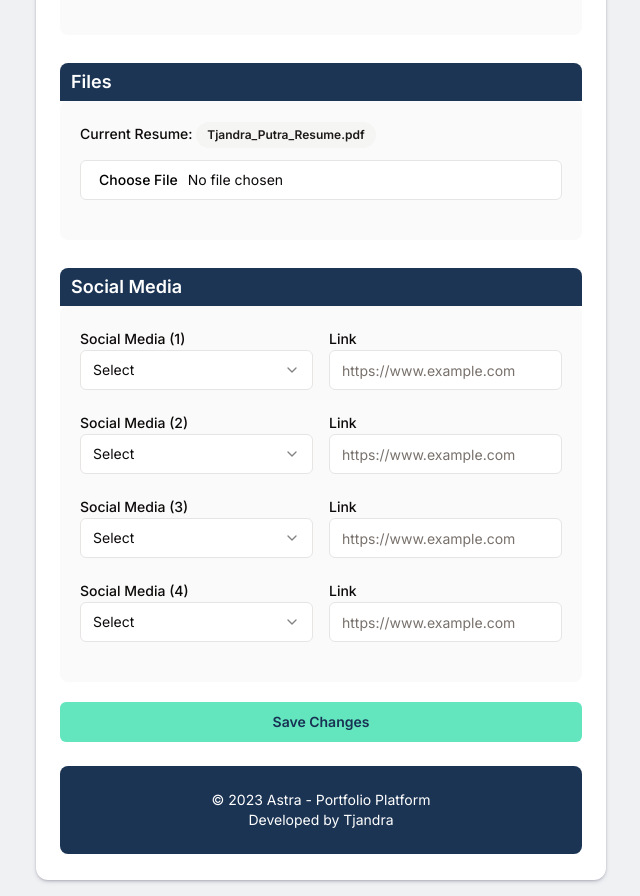
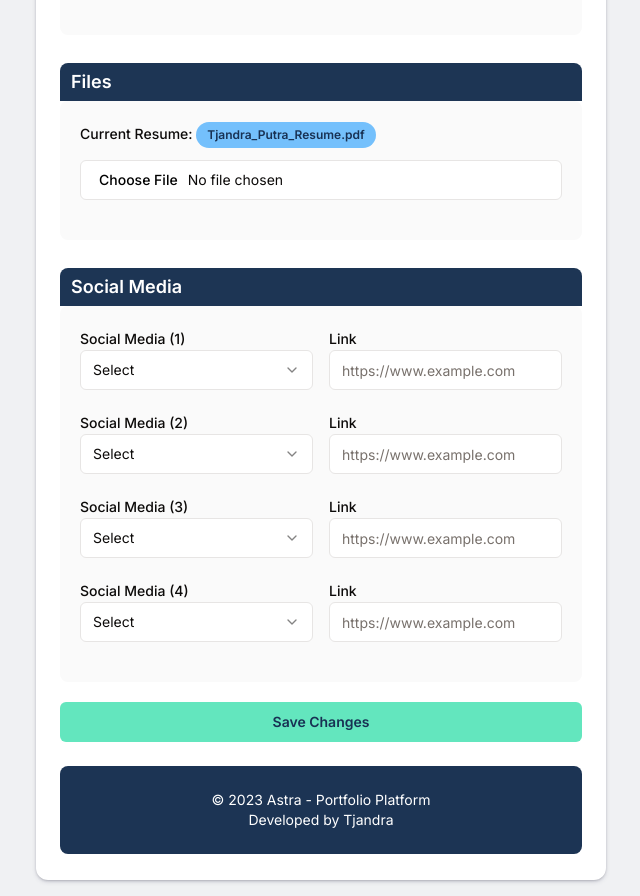
Before and after one commit to Tjandra-Putra/astra-portfolio-app, a Next.js app: page /manage/profile in a window 1280 px wide. Shown: the part 920-1816 px from the top of the page, without its empty margins (319-959 px from the left). Built offline with nearby package versions, Linux system fonts and the light colour scheme; no server answers.

Commit message:
Update page.tsx

```diff
--- a/app/(management)/(routes)/manage/profile/page.tsx
+++ b/app/(management)/(routes)/manage/profile/page.tsx
@@ -108,7 +108,7 @@ const EditProfilePage = () => {
           <div className="grid gap-4">
             <div className="col-span-1">
               <Label htmlFor="firstName">
-                Current Resume: <Badge variant={"secondary"}> Tjandra_Putra_Resume.pdf</Badge>
+                Current Resume: <Badge variant={"ocean"}> Tjandra_Putra_Resume.pdf</Badge>
               </Label>
               <Input id="picture" type="file" className="mt-3" />
             </div>
```
